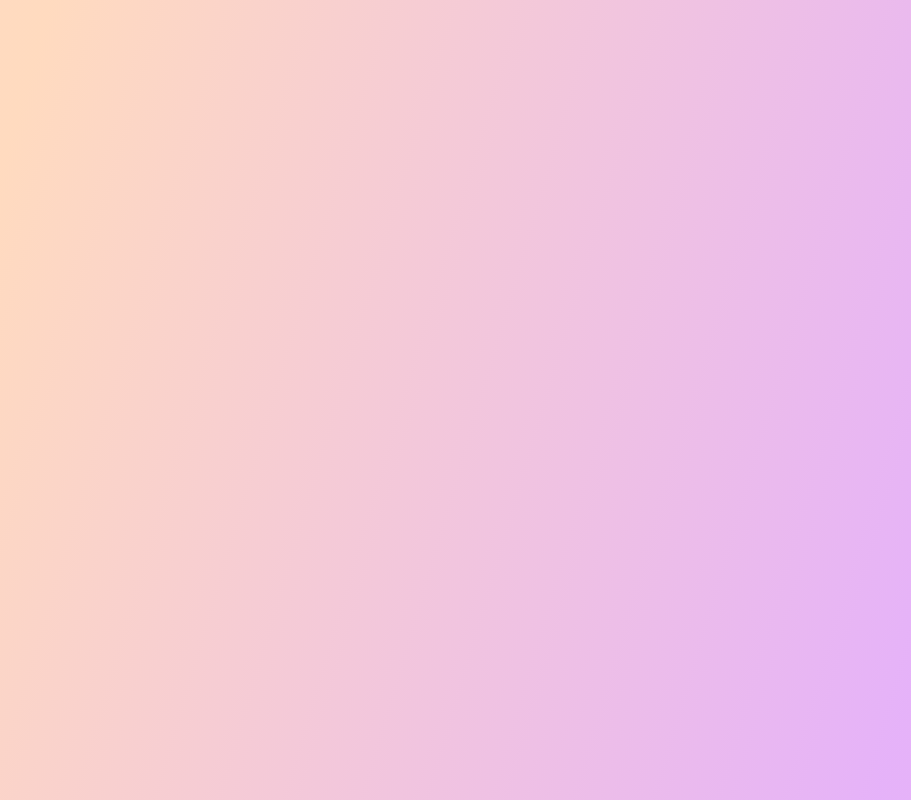
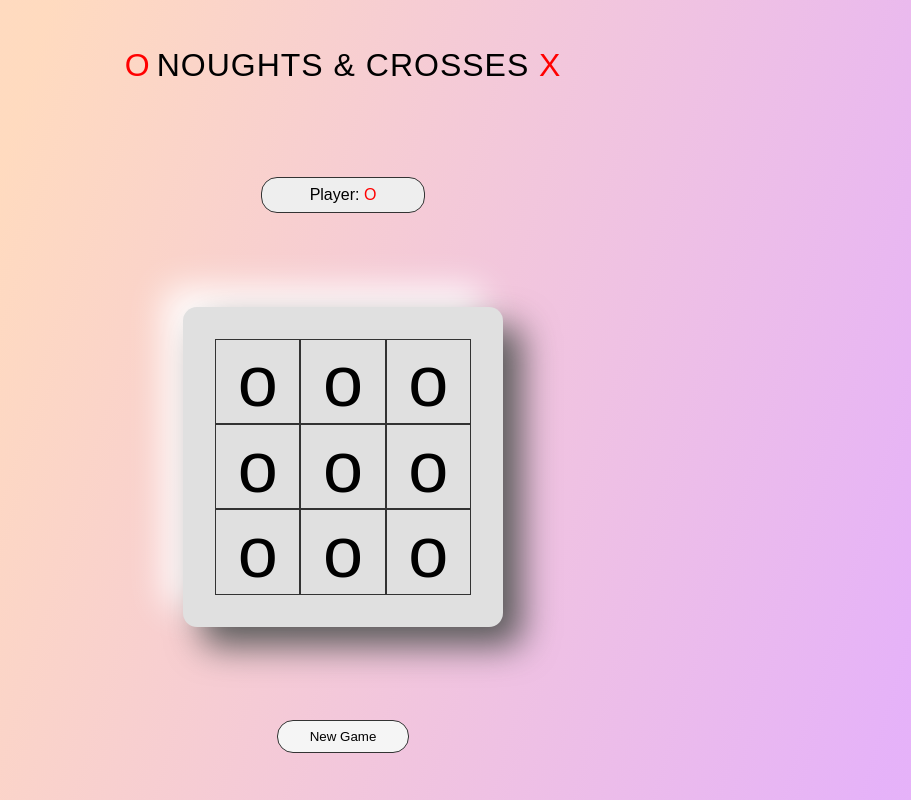
Before and after one commit to Yash9028/Naughts_-_Crosses, a website built with Parcel: page index.html in a window 1280 px wide. Shown: the whole page, without its empty margins (297-1208 px from the left). Built offline with nearby package versions, Linux system fonts and the light colour scheme; a web font is replaced by a local one.

Commit message:
Final Commit

```diff
--- a/assets/sass/main.scss
+++ b/assets/sass/main.scss
@@ -1,10 +1,100 @@
 * {
-    margin: 0;
-    padding: 0;
-    box-sizing: border-box;
+  margin: 0;
+  padding: 0;
+  box-sizing: border-box;
 }
-main{
-    min-height: 100vh;
-    min-width: 100vw;
-    background: linear-gradient(106.5deg, rgba(255, 215, 185, 0.91) 23%, rgba(223, 159, 247, 0.8) 93%); ;
+body {
+  font-family: "Teachers", sans-serif;
 }
+button,
+input {
+  font-family: inherit;
+}
+main {
+  min-height: 100vh;
+  min-width: 100vw;
+  background: linear-gradient(
+    106.5deg,
+    rgba(255, 215, 185, 0.91) 23%,
+    rgba(223, 159, 247, 0.8) 93%
+  );
+
+  display: grid;
+  place-items: center;
+}
+.heading {
+  text-transform: uppercase;
+  font-weight: 400;
+  letter-spacing: 1px;
+  position: relative;
+}
+.heading::before {
+  content: "O";
+  color: red;
+  position: absolute;
+  left: -2rem;
+  font-weight: 500;
+}
+.heading::after {
+  content: "X";
+  color: red;
+  position: absolute;
+  right: -2rem;
+  font-weight: 500;
+}
+.Player-status {
+  border: 1px solid #333;
+  background-color: #eee;
+  border-radius: 1rem;
+  padding: 0.5rem 3rem;
+}
+.current-player {
+  color: red;
+  font-weight: 500;
+}
+.game-grid {
+  background-color: whitesmoke;
+  width: 20rem;
+  aspect-ratio: 1/1;
+  border-radius: 1rem;
+
+  border-radius: 14px;
+  background: #e0e0e0;
+  box-shadow: 19px 19px 35px #5a5a5a, -19px -19px 35px #ffffff;
+
+  display: grid;
+  grid-template-columns: repeat(3, 1fr);
+  padding: 2rem;
+}
+.btn-reset {
+  background-color: whitesmoke;
+  border: 1px solid #333;
+  border-radius: 1rem;
+  padding: 0.5rem 2rem;
+}
+.box{
+    font-size: 4.5rem;
+    font-weight: 250;
+    border: 1px solid #333;
+    display: grid;
+    place-items: center;
+}
+
+@media screen and (max-width: 450px) {
+    .heading{
+        font-size: 1rem;
+        letter-spacing: 0;
+    }
+    .heading::after{
+        right: -1rem;
+    }
+    .heading::before{
+        left: -1rem;
+    }
+    .game-grid{
+        width: 15rem;
+    }
+    .box{
+        font-size: 2rem;
+    }
+}
--- a/index.html
+++ b/index.html
@@ -4,11 +4,36 @@
     <meta charset="UTF-8">
     <meta name="viewport" content="width=device-width, initial-scale=1.0">
     <title>Noughts & Crosses</title>
+    <!-- Favicon -->
+    <link rel="shortcut icon" href="assets/images/favicon.png" type="image/x-icon">
+
+    <!-- Fonts -->
+    <link rel="preconnect" href="https://fonts.googleapis.com">
+    <link rel="preconnect" href="https://fonts.gstatic.com" crossorigin>
+    <link href="https://fonts.googleapis.com/css2?family=Teachers:ital,wght@0,400..800;1,400..800&display=swap" rel="stylesheet">
+
+
+     <!-- Custom Styles -->
     <link rel="stylesheet" href="assets/sass/main.scss">
 </head>
 <body>
     <main>
+        <h1 class="heading"> Noughts & Crosses </h1>
+        <p class="Player-status">Player: <span class="current-player">O</span> </p>
+        <div class="game-grid">
+            <div class="box">o</div>
+            <div class="box">o</div>
+            <div class="box">o</div>
+            <div class="box">o</div>
+            <div class="box">o</div>
+            <div class="box">o</div>
+            <div class="box">o</div>
+            <div class="box">o</div>
+            <div class="box">o</div>
 
+
+        </div>
+        <button class="btn-reset">New Game</button>
     </main>
 </body>
 </html>
```
Also changed, not shown: assets/images/favicon.png (added).
